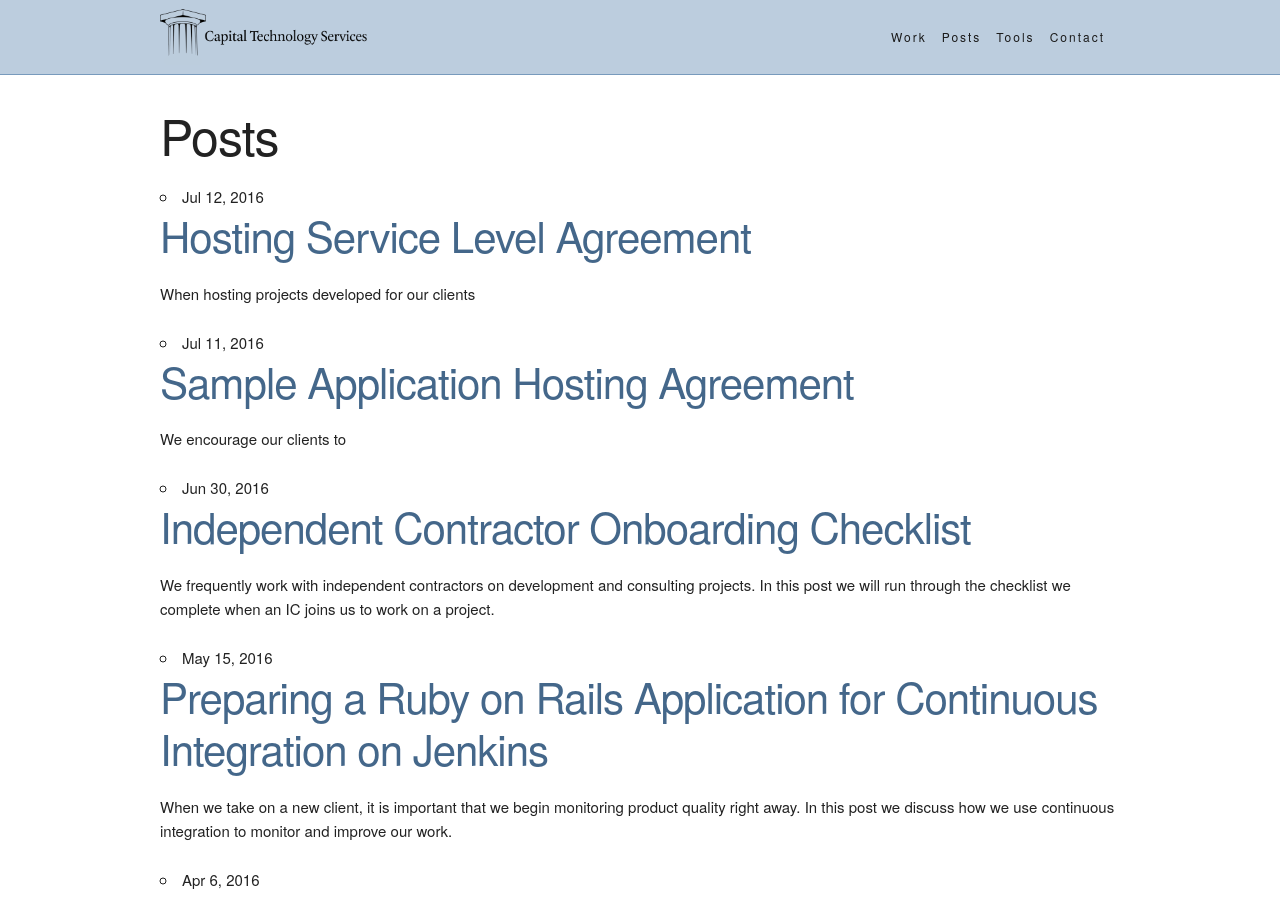
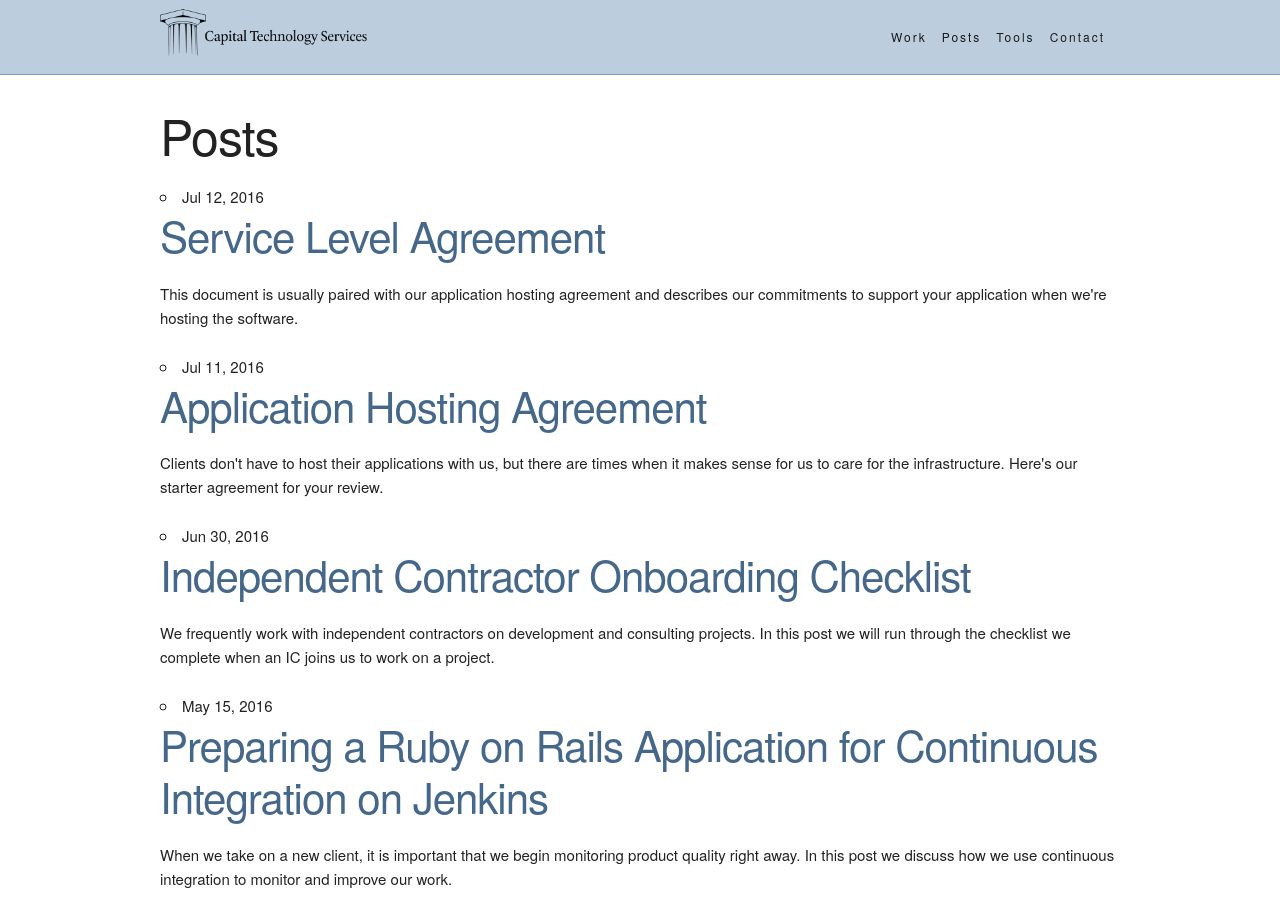
Before and after one commit to jchapin/capitaltechnologyservices.github.io, a Jekyll site: the page built from posts.html, in a window 1280 px wide and 900 px high. Built offline with Jekyll 4.4.1, drawn with Linux system fonts in a browser that asks for light colours; comment, search, counter and statistics services are not loaded; some of the changed lines change nothing that is shown.

Commit message:
Finished first drafts of each.

```diff
--- a/_posts/2016-07-11-application-hosting-agreement.md
+++ b/_posts/2016-07-11-application-hosting-agreement.md
@@ -1,19 +1,15 @@
 ---
 layout: post
-title: 'Sample Application Hosting Agreement'
-title_short: 'Sample Application Hosting Agreement'
-excerpt: 'We encourage our clients to  '
+title: 'Application Hosting Agreement'
+title_short: 'Application Hosting Agreement'
+excerpt: "Clients don't have to host their applications with us, but there are times when it makes sense for us to care for the infrastructure. Here's our starter agreement for your review."
 contract_effective_date: 'July 11th, 2016'
 contract_developer_name: 'Capital Technology Services (Registered as Chapin Technology Service LLC)'
-contract_developer_address: '1323 6th Ave N Nashville, TN 37208-2603'
-contract_developer_jurisdiction: 'Tennessee'
-contract_developer_entity: 'Limited Liability Company'
-contract_customer_name: 'YOUR ORGANIZATION'
-contract_customer_address: '123 Sample Ave. Nashville, TN 37212'
-contract_customer_jurisdiction: 'STATE OF XXXXX'
-contract_customer_entity: 'ENTITY TYPE'
-contract_definition_of_software: "YOUR ORGANIZATION's Ruby on Rails based web application"
+contract_customer_name: 'Vanderbilt University Medical Center'
+contract_customer_jurisdiction: 'STATE OF TENNESSEE'
 ---
+
+{{ page.excerpt }}
 
 # Application Hosting Agreement
 
@@ -116,11 +112,13 @@
 ## TERMINATION
 
 Company may terminate this Agreement at its sole discretion upon the occurrence
-of one or more of the following events: 1) failure to comply with any provisions
-of the Agreement upon receipt of written notice from Company of said failure, 2)
-appointment of Receiver or upon the filing of any application by Client seeking
-relief from creditors, 3) upon mutual agreement in writing of Company and
-Client.
+of one or more of the following events:
+
+1.  failure to comply with any provisions of the Agreement upon receipt of
+    written notice from Company of said failure,
+1.  appointment of Receiver or upon the filing of any application by Client
+    seeking relief from creditors,
+1.  upon mutual agreement in writing of Company and Client.
 
 ## DISPUTES
 
@@ -144,7 +142,7 @@
 If any provision of this Agreement is held to be unenforceable, the
 enforceability of the remaining provisions shall in no way be affected or
 impaired thereby. This Agreement shall be governed by and construed in
-accordance with the laws of the State of {{ page.contract_developer_jurisdiction}}.
+accordance with the laws of the {{ page.contract_customer_jurisdiction }}.
 A failure by any party to exercise or delay in exercising a right or power
 conferred upon it in this Agreement shall not operate as a waiver of any such
 right or power.
--- a/_posts/2016-07-12-service-level-agreement.md
+++ b/_posts/2016-07-12-service-level-agreement.md
@@ -1,60 +1,67 @@
 ---
 layout: post
-title: 'Hosting Service Level Agreement'
-title_short: 'Hosting Service Level Agreement'
-excerpt: "When hosting projects developed for our clients "
+title: 'Service Level Agreement'
+title_short: 'Service Level Agreement'
+excerpt: "This document is usually paired with our application hosting agreement and describes our commitments to support your application when we're hosting the software."
+contract_effective_date: 'July 11th, 2016'
+contract_developer_name: 'Capital Technology Services (Registered as Chapin Technology Service LLC)'
+contract_customer_name: 'Vanderbilt University Medical Center'
+contract_customer_jurisdiction: 'STATE OF TENNESSEE'
 ---
 
-#Hosting Service Level Agreement (SLA)
+{{ page.excerpt }}
 
-##Introduction
+# Service Level Agreement (SLA)
+
+## Introduction
 
 This service level agreement (SLA) describes the levels of service that
-[company name] (‘the client’) will receive from [IT supplier name]
-(‘the supplier’).
+{{ page.contract_customer_name }} (‘the Client’) will receive from
+{{ page.contract_developer_name }} (‘the Company’).
 
-This SLA should be read alongside the IT support contract between the client and
-the supplier. Although the SLA covers key areas of the client’s IT systems and
+This SLA should be read alongside the IT support contract between the Client and
+the Company. Although the SLA covers key areas of the Client’s IT systems and
 support, the support contract may include areas not covered by this SLA.
 
-##Purpose
+## Purpose
 
-The client depends on IT equipment, software and services (together: ‘the IT
-system’) that are provided, maintained and supported by the supplier. Some of
+The Client depends on IT equipment, software and services (together: ‘the IT
+system’) that are provided, maintained and supported by the Company. Some of
 these items are of critical importance to the business.
 
 This service level agreement sets out what levels of availability and support
-the client is guaranteed to receive for specific parts of the IT system. It also
-explains what penalties will be applied to the supplier should it fail to meet
+the Client is guaranteed to receive for specific parts of the IT system. It also
+explains what penalties will be applied to the Company should it fail to meet
 these levels.
 
-This SLA forms an important part of the contract between the client and the
-supplier. It aims to enable the two parties to work together effectively.
+This SLA forms an important part of the contract between the Client and the
+Company. It aims to enable the two parties to work together effectively.
 
-##Scope
+## Scope
 
-###Parties
+### Parties
 
 This SLA is between:
 
-###Dates and reviews
+### Dates and Reviews
 
-This agreement begins on _______________ and will run for a period of 12 months.
+This agreement begins on {{ page.contract_effective_date }} and will run for a
+period of 12 months.
 
 It may be reviewed at any point, by mutual agreement. It may also be reviewed if
-there are any changes to the client’s IT system.
+there are any changes to the Client’s IT system.
 
-###Equipment, software and services covered
+### Equipment, Software and Services Covered
 
 This SLA covers only the equipment, software and services in the table below.
-This list may be updated at any time, with agreement from both the client and
-supplier.
+This list may be updated at any time, with agreement from both the Client and
+Company.
 
 Please note:
 
-The supplier guarantees response times for all items listed in this section.
+The Company guarantees response times for all items listed in this section.
 
-The supplier guarantees uptime only for items with a tick in the Covered for
+The Company guarantees uptime only for items with a tick in the Covered for
 uptime? column.
 
 These items have been assigned a priority level, from 1 (most important) to 3
@@ -62,7 +69,7 @@
 response time.
 
 [Edit this table to reflect your own business. Sometimes this information is
-contained in a separate database or document. Often, the supplier will include
+contained in a separate database or document. Often, the Company will include
 extra details, like hardware serial numbers or software licence keys.]
 
 | Service | Hostname, IP Address, or Serial Number | Priority | Covered for Uptime |
@@ -71,9 +78,9 @@
 |         |                                        |          |                    |
 |         |                                        |          |                    |
 
-###Exclusions
+### Exclusions
 
-This SLA is written in a spirit of partnership. The supplier will always do
+This SLA is written in a spirit of partnership. The Company will always do
 everything possible to rectify every issue in a timely manner.
 
 However, there are a few exclusions. This SLA does not apply to:
@@ -81,68 +88,68 @@
 *   Any equipment, software, services or other parts of the IT system not listed
     above
 *   Software, equipment or services not purchased via and managed by the
-    supplier
+    Company
 
 Additionally, this SLA does not apply when:
 
 *   The problem has been caused by using equipment, software or service(s) in a
     way that is not recommended.
-*   The client has made unauthorised changes to the configuration or set up of
+*   The Client has made unauthorised changes to the configuration or set up of
     affected equipment, software or services.
-*   The client has prevented the supplier from performing required maintenance
+*   The Client has prevented the Company from performing required maintenance
     and update tasks.
 *   The issue has been caused by unsupported equipment, software or other
     services.
 *   This SLA does not apply in circumstances that could be reasonably said to be
-    beyond the supplier’s control. For instance: floods, war, acts of god and so
+    beyond the Company’s control. For instance: floods, war, acts of god and so
     on.
-*   This SLA also does not apply if the client is in breach of its contract with
-    the supplier for any reason (e.g. late payment of fees).
+*   This SLA also does not apply if the Client is in breach of its contract with
+    the Company for any reason (e.g. late payment of fees).
 
-Having said all that, [supplier] aims to be helpful and accommodating at all
-times, and will do its absolute best to assist [client] wherever possible.
+Having said all that, [Company] aims to be helpful and accommodating at all
+times, and will do its absolute best to assist [Client] wherever possible.
 
 ## Responsibilities
 
-### Supplier responsibilities
+### Company responsibilities
 
-The supplier will provide and maintain the IT system used by the client.
+The Company will provide and maintain the IT system used by the Client.
 
-The IT support contract between the supplier and the client includes full
+The IT support contract between the Company and the Client includes full
 details of these responsibilities.
 
-Additionally, the supplier will:
+Additionally, the Company will:
 
-Ensure relevant software, services and equipment are available to the client in
+Ensure relevant software, services and equipment are available to the Client in
 line with the uptime levels listed below.
 
 Respond to support requests within the timescales listed below.
 
 Take steps to escalate and resolve issues in an appropriate, timely manner.
 
-Maintain good communication with the client at all times.
+Maintain good communication with the Client at all times.
 
 ### Client responsibilities
 
-The client will use the supplier-provided IT system as intended.
+The Client will use the Company-provided IT system as intended.
 
-The IT support contract between the supplier and the client includes full
+The IT support contract between the Company and the Client includes full
 details of the IT system and its intended uses.
 
-Additionally, the client will:
+Additionally, the Client will:
 
-Notify the client of issues or problems in a timely manner.
+Notify the Client of issues or problems in a timely manner.
 
-Provide the supplier with access to equipment, software and services for the
+Provide the Company with access to equipment, software and services for the
 purposes of maintenance, updates and fault prevention.
 
-Maintain good communication with the supplier at all times.
+Maintain good communication with the Company at all times.
 
 ## Guaranteed uptime
 
 ### Uptime levels
 
-In order to enable the client to do business effectively, the supplier
+In order to enable the Client to do business effectively, the Company
 guarantees that certain items will be available for a certain percentage of
 time.
 
@@ -157,16 +164,16 @@
 | 2              | 99.5%             |
 | 3              | 99%               |
 
-###Measurement and penalties
+### Measurement and Penalties
 
-Uptime is measured the using supplier’s automated systems, over each calendar
+Uptime is measured the using Company’s automated systems, over each calendar
 month. It is calculated to the nearest minute, based on the number of minutes
 in the given month (for instance, a 31-day month contains 44,640 minutes).
 
 If uptime for any item drops below the relevant threshold, a penalty will be
-applied in the form of a credit for the client.
+applied in the form of a credit for the Client.
 
-This means the following month’s fee payable by the client will be reduced on a
+This means the following month’s fee payable by the Client will be reduced on a
 sliding scale.
 
 The level of penalty will be calculated depending on the number of hours for
@@ -183,17 +190,17 @@
 Uptime penalties in any month are capped at 50% of the total monthly fee
 
 Uptime measurements exclude periods of routine maintenance. These must be
-agreed between the supplier and client in advance.
+agreed between the Company and Client in advance.
 
-###Guaranteed response times
-When the client raises a support issue with the supplier, the supplier promises
+### Guaranteed response times
+When the Client raises a support issue with the Company, the Company promises
 to respond in a timely fashion.
 
-###Response times
-The response time measures how long it takes the supplier to respond to a
-support request raised via the supplier’s online support system.
+### Response times
+The response time measures how long it takes the Company to respond to a
+support request raised via the Company’s online support system.
 
-The supplier is deemed to have responded when it has replied to the client’s
+The Company is deemed to have responded when it has replied to the Client’s
 initial request. This may be in the form of an email or telephone call, to
 either provide a solution or request further information.
 
@@ -206,14 +213,14 @@
 | 2              | 30min | 30min  | 45min  | 60min |
 | 3              | 60min | 60min  | 75min  | 90min |
 
-Response times are measured from the moment the client submits a support request
-via the supplier’s online support system.
+Response times are measured from the moment the Client submits a support request
+via the Company’s online support system.
 
 Response times apply during standard working hours (9am — 5.30pm) only, unless
-the contract between the client and supplier specifically includes provisions
+the contract between the Client and Company specifically includes provisions
 for out of hours support.
 
-###Severity levels
+### Severity levels
 
 The severity levels shown in the tables above are defined as follows:
 
@@ -229,22 +236,22 @@
 Minor:	Small degradation — few users or one user affected. Business processes
 can continue.
 
-###Measurement and penalties
+### Measurement and penalties
 
-Response times are measured using the supplier’s support ticketing system,
+Response times are measured using the Company’s support ticketing system,
 which tracks all issues from initial reporting to resolution.
 
-It is vital the client raises every issue via this system. If an issue is not
+It is vital the Client raises every issue via this system. If an issue is not
 raised in this way, the guaranteed response time does not apply to that issue.
 
-If the supplier fails to meet a guaranteed response, a penalty will be applied
-in the form of a credit for the client.
+If the Company fails to meet a guaranteed response, a penalty will be applied
+in the form of a credit for the Client.
 
-This means the following month’s fee payable by the client will be reduced on a
+This means the following month’s fee payable by the Client will be reduced on a
 sliding scale.
 
 The level of penalty will be calculated depending on the number of hours by
-which the supplier missed the response time, minus the downtime permitted by the
+which the Company missed the response time, minus the downtime permitted by the
 SLA:
 
 | Priority Level | Penalty per hour (Pro-rated to nearest minute) |
@@ -260,15 +267,15 @@
 Response times are measured during working hours (9am — 5.30pm).
 
 For instance, if an issue is reported at 5.00pm with a response time of 60
-minutes, the supplier has until 9.30am the following day to respond.
+minutes, the Company has until 9.30am the following day to respond.
 
-##Resolution times
+## Resolution times
 
-The supplier will always endeavour to resolve problems as swiftly as possible.
-It recognises that the client’s computer systems are key to its business and
+The Company will always endeavour to resolve problems as swiftly as possible.
+It recognises that the Client’s computer systems are key to its business and
 that any downtime can cost money.
 
-However, the supplier is unable to provide guaranteed resolution times. This is
+However, the Company is unable to provide guaranteed resolution times. This is
 because the nature and causes of problems can vary enormously.
 
 For instance, it may be possible to resolve a fatal server issue in minutes,
@@ -276,35 +283,44 @@
 hardware fault (also classed as a fatal issue) it may take much longer to get
 back up and running.
 
-In all cases, the supplier will make its best efforts to resolve problems as
+In all cases, the Company will make its best efforts to resolve problems as
 quickly as possible. It will also provide frequent progress reports to the
-client.
+Client.
 
-##Right of termination
+## Right of Termination
 
-The supplier recognises that it provides services that are critical to the
-client’s business.
+The Company recognises that it provides services that are critical to the
+Client’s business.
 
-If the supplier consistently fails to meet the service levels described in this
-document, the client may terminate its entire contract with the supplier, with
+If the Company consistently fails to meet the service levels described in this
+document, the Client may terminate its entire contract with the Company, with
 no penalty.
 
-This right is available to the client if the supplier fails to meet these
+This right is available to the Client if the Company fails to meet these
 service levels more than five times in any single calendar month.
 
-##Signatures
+## Approval
 
-This service level agreement is agreed as part of the IT support contract
-between the client and Capital Technology Services:
+This agreement has been signed by the parties.
 
-| Signed on behalf of the client |                                             |
-| ------------------------------:| ------------------------------------------- |
-| Name:                          | ___________________________________________ |
-| Position:                      | ___________________________________________ |
-| Date:                          | ___________________________________________ |
+{{ page.contract_developer_name }}
 
-| Signed on behalf of CTS LLC    |                                             |
-| ------------------------------:| ------------------------------------------- |
-| Name:                          | ___________________________________________ |
-| Position:                      | ___________________________________________ |
-| Date:                          | ___________________________________________ |
+Signed : ______________________________________________________________________
+
+Name :
+
+Title :
+
+Date :
+
+{{ page.contract_customer_name }}
+
+Signed : ______________________________________________________________________
+
+Name :
+
+Title :
+
+Date :
+
+* Both parts must sign above and keep a copy for their own records.
```
